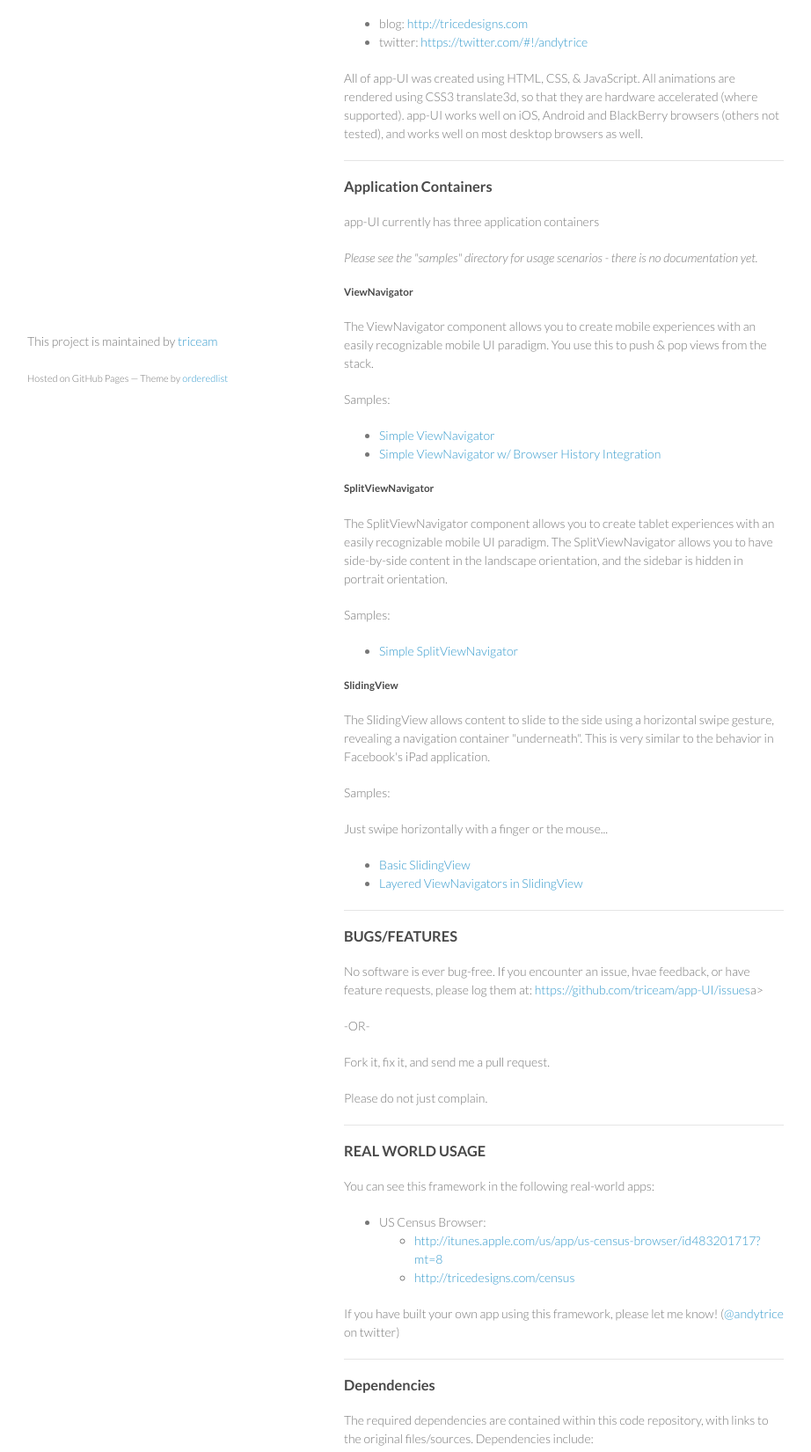
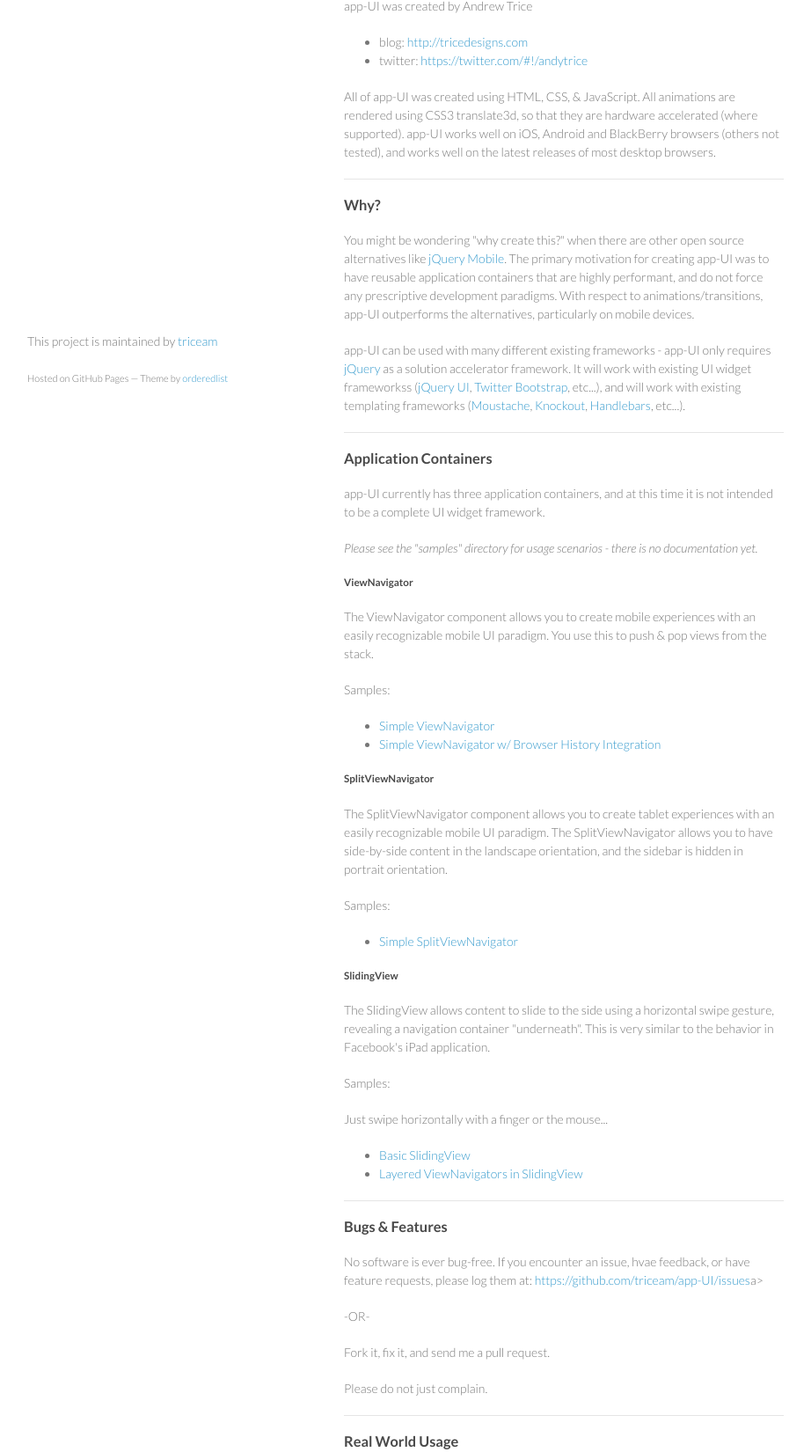
Before and after one commit to triceam/app-UI, a plain HTML site: page index.html in a window 1280 px wide. Shown: the part 291-1941 px from the top of the page at 88% size, without its empty margins (179-1101 px from the left). Drawn offline with Linux system fonts and the light colour scheme.

Commit message:
updated content on index.html

```diff
--- a/index.html
+++ b/index.html
@@ -27,7 +27,7 @@
       <section>
 
 
-<p><strong>app-UI</strong> is a collection of user interface components that may be helpful to web and mobile developers for creating interactive applications using HTML and JavaScript, especially those targeting mobile devices.  app-UI is a continual work in progress - it was born out of the necessity to have rich & native-feeling interfaces in HTML/JS experiences, and it works great with PhoneGap applications (http://www.phonegap.com).  app-UI can easily be styled/customized using CSS.</p>
+<p><strong>app-UI</strong> is a collection of reusable "applicaiton container" user interface components that may be helpful to web and mobile developers for creating interactive applications using HTML and JavaScript, especially those targeting mobile devices.  app-UI is a continual work in progress - it was born out of the necessity to have rich & native-feeling interfaces in HTML/JS experiences, and it works great with PhoneGap applications (<a href="http://www.phonegap.com" target="_blank">http://www.phonegap.com</a>).  app-UI can easily be styled/customized using CSS.</p>
 
 <p><em>Disclaimer: Please keep in mind that things will change as the project is improved and matured - this is a beta/early prototype.</em></p>
 
@@ -38,13 +38,22 @@
 </ul>
 </p>
 
-<p>All of app-UI was created using HTML, CSS, & JavaScript.   All animations are rendered using CSS3 translate3d, so that they are hardware accelerated (where supported).  app-UI works well on iOS, Android and BlackBerry browsers (others not tested), and works well on most desktop browsers as well.</p>
+<p>All of app-UI was created using HTML, CSS, & JavaScript.   All animations are rendered using CSS3 translate3d, so that they are hardware accelerated (where supported).  app-UI works well on iOS, Android and BlackBerry browsers (others not tested), and works well on the latest releases of most desktop browsers.</p>
 
 <hr />
 
+<h3>Why?</h3>
+
+<p>You might be wondering "why create this?" when there are other open source alternatives like <a href="http://jquerymobile.com/" target="_blank">jQuery Mobile</a>.  The primary motivation for creating app-UI was to have reusable application containers that are highly performant, and do not force any prescriptive development paradigms.  With respect to animations/transitions, app-UI outperforms the alternatives, particularly on mobile devices.</p>
+
+<p>app-UI can be used with many different existing frameworks - app-UI only requires <a href="http://jquery.com/" target="_blank">jQuery</a> as a solution accelerator framework.  It will work with existing UI widget frameworkss (<a href="http://jqueryui.com/" target="_blank">jQuery UI</a>, <a href="http://twitter.github.com/bootstrap/" target="_blank">Twitter Bootstrap</a>, etc...), and will work with existing templating frameworks (<a href="https://github.com/janl/mustache.js" target="_blank">Moustache</a>, <a href="http://knockoutjs.com/" target="_blank">Knockout</a>, <a href="http://handlebarsjs.com/" target="_blank">Handlebars</a>, etc...).  </p>
+
+<hr/>
+
 <h3>Application Containers</h3>
 
-<p>app-UI currently has three application containers</p>
+<p>app-UI currently has three application containers, and at this time it is not intended to be a complete UI widget framework.</p>
+
 <p><em>Please see the "samples" directory for usage scenarios - there is no documentation yet.</em></p>
 
 <h5>ViewNavigator</h5>
@@ -77,7 +86,7 @@
 
 <hr />
 
-<h3>BUGS/FEATURES</h3>
+<h3>Bugs & Features</h3>
 
 <p>No software is ever bug-free.   If you encounter an issue, hvae feedback, or have feature requests, please log them at: <a href="https://github.com/triceam/app-UI/issues" target="_blank">https://github.com/triceam/app-UI/issues</a>a></p>
 <p>-OR-</p>
@@ -87,7 +96,7 @@
 
 <hr />
 
-<h3>REAL WORLD USAGE</h3>
+<h3>Real World Usage</h3>
 
 <p>You can see this framework in the following real-world apps:
 
```
